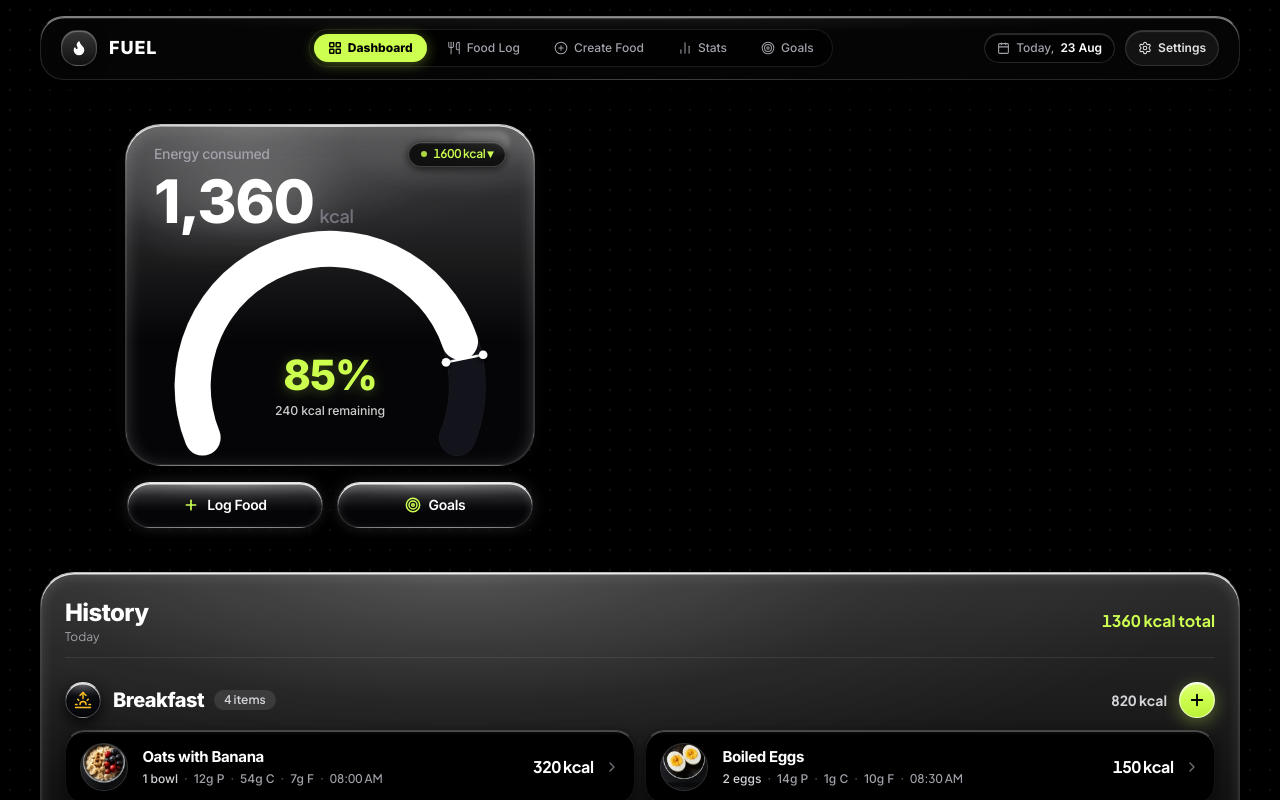
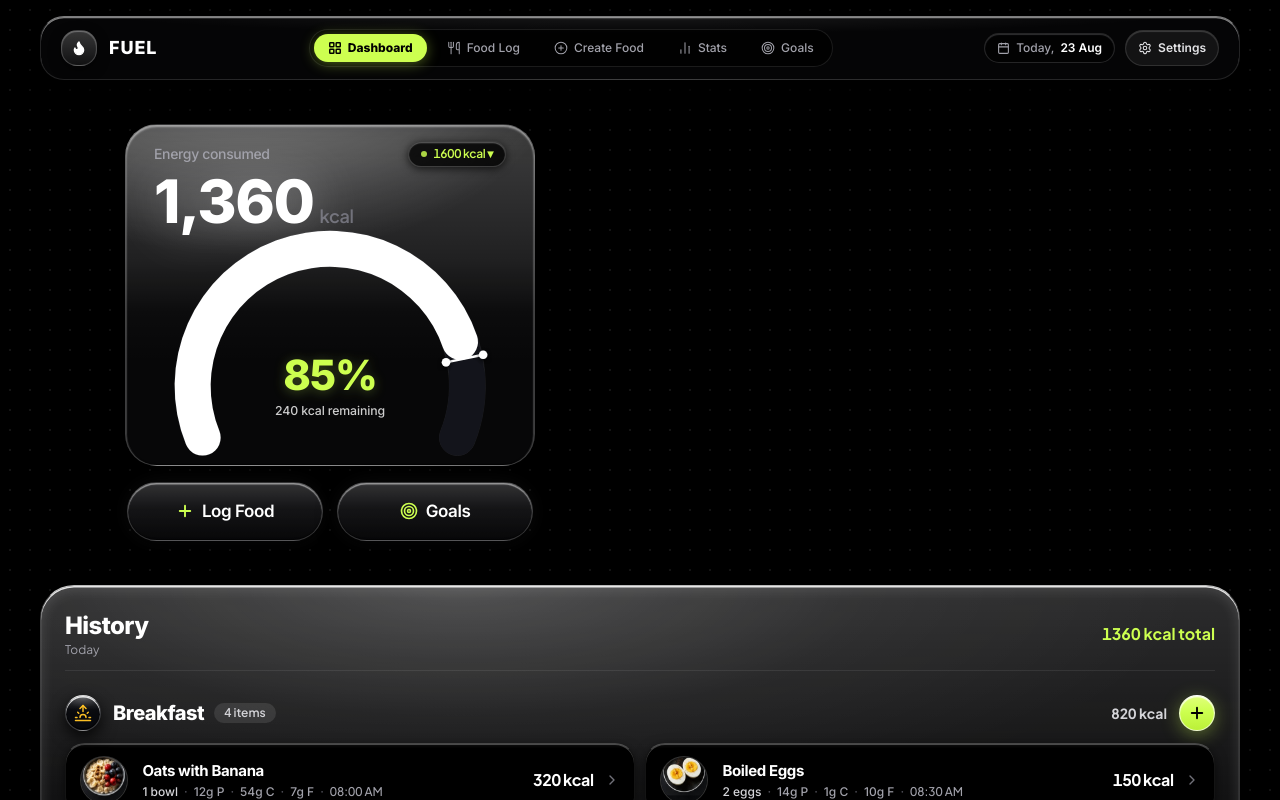
Before and after one commit to iamnotbasant/bite, a React (Vite) app: page /dashboard in a window 1280 px wide. Shown: the top 800 px of the page. Built offline with nearby package versions, Linux system fonts and the light colour scheme.

Commit message:
Loop R6: port lab-approved hero/pill glass CSS into app

```diff
--- a/src/App.tsx
+++ b/src/App.tsx
@@ -264,19 +264,19 @@ export function App() {
                       <button
                         type="button"
                         onClick={() => openLogForCategory(activeLogCategory)}
-                        className="btn-pill-glass w-full"
+                        className="pill btn-pill-glass w-full"
                       >
-                        <Plus size={16} strokeWidth={2.5} className="text-[#CDFF50] shrink-0" />
-                        <span className="text-white font-semibold text-sm tracking-tight">Log Food</span>
+                        <Plus size={18} strokeWidth={2.5} className="text-[#CDFF50] shrink-0" />
+                        <span className="tracking-tight">Log Food</span>
                       </button>
 
                       <button
                         type="button"
                         onClick={() => navigate('/goals')}
-                        className="btn-pill-glass w-full"
+                        className="pill btn-pill-glass w-full"
                       >
-                        <Target size={16} strokeWidth={2.2} className="text-[#CDFF50] shrink-0" />
-                        <span className="text-white font-semibold text-sm tracking-tight">Goals</span>
+                        <Target size={18} strokeWidth={2.2} className="text-[#CDFF50] shrink-0" />
+                        <span className="tracking-tight">Goals</span>
                       </button>
                     </div>
                   </div>
--- a/src/components/CalorieArcGauge.tsx
+++ b/src/components/CalorieArcGauge.tsx
@@ -217,13 +217,7 @@ export const CalorieArcGauge: React.FC<CalorieArcGaugeProps> = ({
   const pinInY = cy + pinInRadius * ny;
 
   return (
-    <div className="relative card-fintech-hero rounded-[34px] sm:rounded-[36px] pt-4 sm:pt-4.5 px-5 sm:px-6 pb-3 sm:pb-3.5 w-full max-w-[370px] sm:max-w-[410px] mx-auto flex flex-col items-center justify-center select-none shadow-[0_24px_60px_-10px_rgba(0,0,0,0.98),0_0_24px_-4px_rgba(255,255,255,0.06),inset_0_1.5px_0.5px_0_rgba(255,255,255,0.92),inset_0_4px_18px_0_rgba(255,255,255,0.22)] border-t-[rgba(255,255,255,0.88)]">
-      {/* Luminous bright rim wrapping top edge and curves */}
-      <div className="absolute top-0 inset-x-4 sm:inset-x-6 h-[1.5px] bg-gradient-to-r from-transparent via-white to-transparent pointer-events-none z-20 opacity-90" />
-      {/* Specular corner reflection flare in top-right catching glass curve */}
-      <div className="absolute top-1.5 right-6 w-14 h-6 bg-gradient-to-bl from-white/25 via-white/5 to-transparent blur-[2px] rounded-full pointer-events-none z-20" />
-      {/* Inner frosted top sheen diffusion giving thick glass slab depth */}
-      <div className="absolute top-0 inset-x-0 h-16 bg-gradient-to-b from-white/12 via-white/[0.03] to-transparent pointer-events-none rounded-t-[34px] sm:rounded-t-[36px] z-10" />
+    <div className="hero card-fintech-hero pt-4 sm:pt-4.5 px-5 sm:px-6 pb-3 sm:pb-3.5 w-full max-w-[370px] sm:max-w-[410px] mx-auto flex flex-col items-center justify-center select-none">
 
       {/* 1. Top Header Row: small muted label top-left, lime pill badge top-right (...8887 ▾) */}
       <div className="w-full flex items-center justify-between px-1 mb-0.5 relative z-10">
--- a/src/index.css
+++ b/src/index.css
@@ -37,49 +37,26 @@
 /* Hero Frosted White Glass Card matching "$8,700.46" hero card in ref-fintech-dark (Round 4)
    Top ~50% is a broad, soft milky-white frosted translucent layer (16-20% white at top,
    melting smoothly down into deep black #050506), with crisp bright 1px top-edge rim light */
-/* Hero Thick Liquid Frosted Glass Card matching ref-hero-closeup.jpg (Round 5)
-   Deep squircle corner curves (~34-36px), wide low proportions.
-   Thick-glass look:
-   - Luminous bright white rim wraps the top edge and top curves, brightest at top-center/left.
-   - Physical depth: inner glow just inside top rim, delicate glass edge outline.
-   - Frosted translucent upper ~60% (soft milky wash with organic sweep) melting into deep black lower ~40%.
-*/
+/* Hero Liquid Glass Card ported from glass-lab/hero-card.html (.hero) - Round 6 */
+.hero,
 .card-fintech-hero {
+  border-radius: 32px;
   position: relative;
+  overflow: hidden;
   background:
-    /* Specular light sweep & glint near top-right */
-    radial-gradient(ellipse 50% 25% at 85% 6%, rgba(255, 255, 255, 0.28) 0%, rgba(255, 255, 255, 0.08) 32%, transparent 62%),
-    /* Organic light sweep from top-left/center */
-    radial-gradient(ellipse 92% 55% at 30% 0%, rgba(255, 255, 255, 0.28) 0%, rgba(255, 255, 255, 0.12) 36%, rgba(255, 255, 255, 0.02) 60%, transparent 75%),
-    /* Frosted translucent upper ~60% */
-    linear-gradient(180deg,
-      rgba(255, 255, 255, 0.22) 0%,
-      rgba(255, 255, 255, 0.15) 24%,
-      rgba(255, 255, 255, 0.07) 44%,
-      rgba(255, 255, 255, 0.02) 58%,
-      transparent 64%
-    ),
-    /* Deep black lower body */
-    #050507;
-  backdrop-filter: blur(28px);
-  -webkit-backdrop-filter: blur(28px);
-  border: 1px solid rgba(255, 255, 255, 0.18);
-  border-top-color: rgba(255, 255, 255, 0.88);
+    radial-gradient(ellipse 120% 90% at 30% -20%, rgba(255,255,255,0.38) 0%, rgba(255,255,255,0.16) 40%, transparent 65%),
+    linear-gradient(180deg, rgba(255,255,255,0.22) 0%, rgba(255,255,255,0.10) 40%, rgba(255,255,255,0.02) 55%, rgba(0,0,0,0) 70%),
+    #070708;
+  border: 1px solid rgba(255,255,255,0.22);
   box-shadow:
-    /* Bright white rim along top edge */
-    inset 0 1.5px 0.5px 0 rgba(255, 255, 255, 0.92),
-    /* Inner luminous glow giving thick-glass depth */
-    inset 0 4px 18px 0 rgba(255, 255, 255, 0.22),
-    /* Subtle inner boundary */
-    inset 0 0 0 1px rgba(255, 255, 255, 0.08),
-    /* Deep drop shadow */
-    0 24px 60px -10px rgba(0, 0, 0, 0.98),
-    /* Subtle outer ambient glass halo */
-    0 0 24px -4px rgba(255, 255, 255, 0.06);
-  border-radius: 34px;
-  overflow: hidden;
+    inset 0 2px 2px rgba(255,255,255,0.55),
+    inset 0 -1px 1px rgba(0,0,0,0.7),
+    inset 1px 0 1px rgba(255,255,255,0.08),
+    inset -1px 0 1px rgba(255,255,255,0.08),
+    0 12px 40px rgba(0,0,0,0.55);
 }
 
+.hero::before,
 .card-fintech-hero::before {
   display: none;
 }
@@ -258,12 +235,46 @@
   transform: translateY(0) scale(0.97);
 }
 
-/* Dark Glass Pill Button matching Fintech "+ add money" / "transfer" (Round 5)
-   Perfect stadium capsule shape with:
-   - Bright WHITE top rim light
-   - Gradient down into deep black at the bottom
-   - SUBTLE OUTER GLOW hugging each pill
-   - Equal width, white typography */
+/* Twin Pills ported from glass-lab/hero-card.html (.pill) - Round 6 */
+.pill {
+  flex: 1;
+  border-radius: 999px;
+  padding: 16px 0;
+  display: flex;
+  align-items: center;
+  justify-content: center;
+  gap: 10px;
+  font-size: 17px;
+  font-weight: 600;
+  color: #fff;
+  background:
+    linear-gradient(180deg, rgba(255,255,255,0.16) 0%, rgba(255,255,255,0.04) 45%, rgba(0,0,0,0.35) 100%),
+    #0b0b0d;
+  border: 1px solid rgba(255,255,255,0.18);
+  box-shadow:
+    inset 0 1.5px 1px rgba(255,255,255,0.5),
+    inset 0 -1px 1px rgba(0,0,0,0.6),
+    0 6px 20px rgba(0,0,0,0.5),
+    0 0 24px rgba(255,255,255,0.05);
+  transition: all 0.2s cubic-bezier(0.16, 1, 0.3, 1);
+  cursor: pointer;
+}
+.pill:hover {
+  background:
+    linear-gradient(180deg, rgba(255,255,255,0.22) 0%, rgba(255,255,255,0.06) 45%, rgba(0,0,0,0.30) 100%),
+    #0e0e12;
+  border-color: rgba(255, 255, 255, 0.25);
+  box-shadow:
+    inset 0 1.5px 1px rgba(255,255,255,0.65),
+    inset 0 -1px 1px rgba(0,0,0,0.6),
+    0 8px 24px rgba(0,0,0,0.55),
+    0 0 28px rgba(255,255,255,0.08);
+  transform: translateY(-1px);
+}
+.pill:active {
+  transform: translateY(0) scale(0.98);
+}
+
 .btn-pill-glass {
   position: relative;
   display: inline-flex;
@@ -271,57 +282,30 @@
   justify-content: center;
   gap: 0.5rem;
   background:
-    linear-gradient(180deg,
-      rgba(255, 255, 255, 0.32) 0%,
-      rgba(255, 255, 255, 0.14) 28%,
-      rgba(255, 255, 255, 0.03) 52%,
-      transparent 65%
-    ),
-    radial-gradient(ellipse 90% 70% at 50% -15%,
-      rgba(255, 255, 255, 0.38) 0%,
-      rgba(255, 255, 255, 0.08) 45%,
-      transparent 80%
-    ),
-    #050508;
+    linear-gradient(180deg, rgba(255,255,255,0.16) 0%, rgba(255,255,255,0.04) 45%, rgba(0,0,0,0.35) 100%),
+    #0b0b0d;
   color: #ffffff;
   font-weight: 600;
   border-radius: 9999px;
-  border: 1px solid rgba(255, 255, 255, 0.18);
-  border-top-color: rgba(255, 255, 255, 0.88);
+  border: 1px solid rgba(255,255,255,0.18);
   box-shadow:
-    /* Bright white top rim light */
-    inset 0 1.5px 0.5px 0 rgba(255, 255, 255, 0.90),
-    /* Inner top-light glow */
-    inset 0 3px 10px 0 rgba(255, 255, 255, 0.16),
-    /* Subtle outer glow hugging the pill */
-    0 0 16px -1px rgba(255, 255, 255, 0.14),
-    /* Dark drop shadow */
-    0 8px 24px rgba(0, 0, 0, 0.90);
+    inset 0 1.5px 1px rgba(255,255,255,0.5),
+    inset 0 -1px 1px rgba(0,0,0,0.6),
+    0 6px 20px rgba(0,0,0,0.5),
+    0 0 24px rgba(255,255,255,0.05);
   transition: all 0.2s cubic-bezier(0.16, 1, 0.3, 1);
-  min-height: 46px;
-  height: 46px;
+  min-height: 44px;
 }
 .btn-pill-glass:hover {
   background:
-    linear-gradient(180deg,
-      rgba(255, 255, 255, 0.40) 0%,
-      rgba(255, 255, 255, 0.18) 30%,
-      rgba(255, 255, 255, 0.04) 55%,
-      transparent 68%
-    ),
-    radial-gradient(ellipse 90% 70% at 50% -15%,
-      rgba(255, 255, 255, 0.48) 0%,
-      rgba(255, 255, 255, 0.12) 45%,
-      transparent 80%
-    ),
-    #090a10;
-  border-color: rgba(255, 255, 255, 0.28);
-  border-top-color: #ffffff;
+    linear-gradient(180deg, rgba(255,255,255,0.22) 0%, rgba(255,255,255,0.06) 45%, rgba(0,0,0,0.30) 100%),
+    #0e0e12;
+  border-color: rgba(255, 255, 255, 0.25);
   box-shadow:
-    inset 0 1.5px 0.5px 0 #ffffff,
-    inset 0 3px 12px 0 rgba(255, 255, 255, 0.22),
-    0 0 22px 0 rgba(255, 255, 255, 0.22),
-    0 12px 28px rgba(0, 0, 0, 0.95);
+    inset 0 1.5px 1px rgba(255,255,255,0.65),
+    inset 0 -1px 1px rgba(0,0,0,0.6),
+    0 8px 24px rgba(0,0,0,0.55),
+    0 0 28px rgba(255,255,255,0.08);
   transform: translateY(-1px);
 }
 .btn-pill-glass:active {
```
